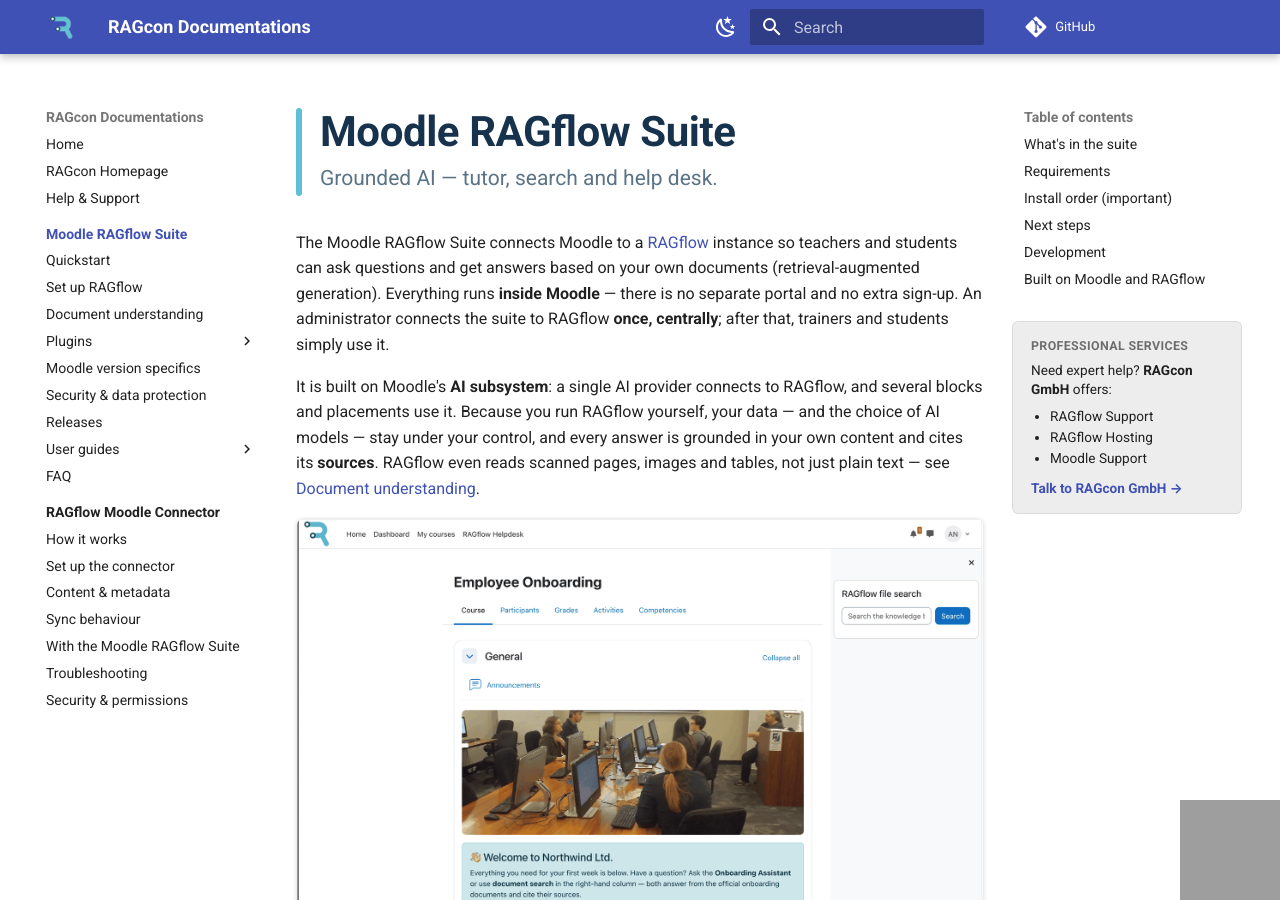
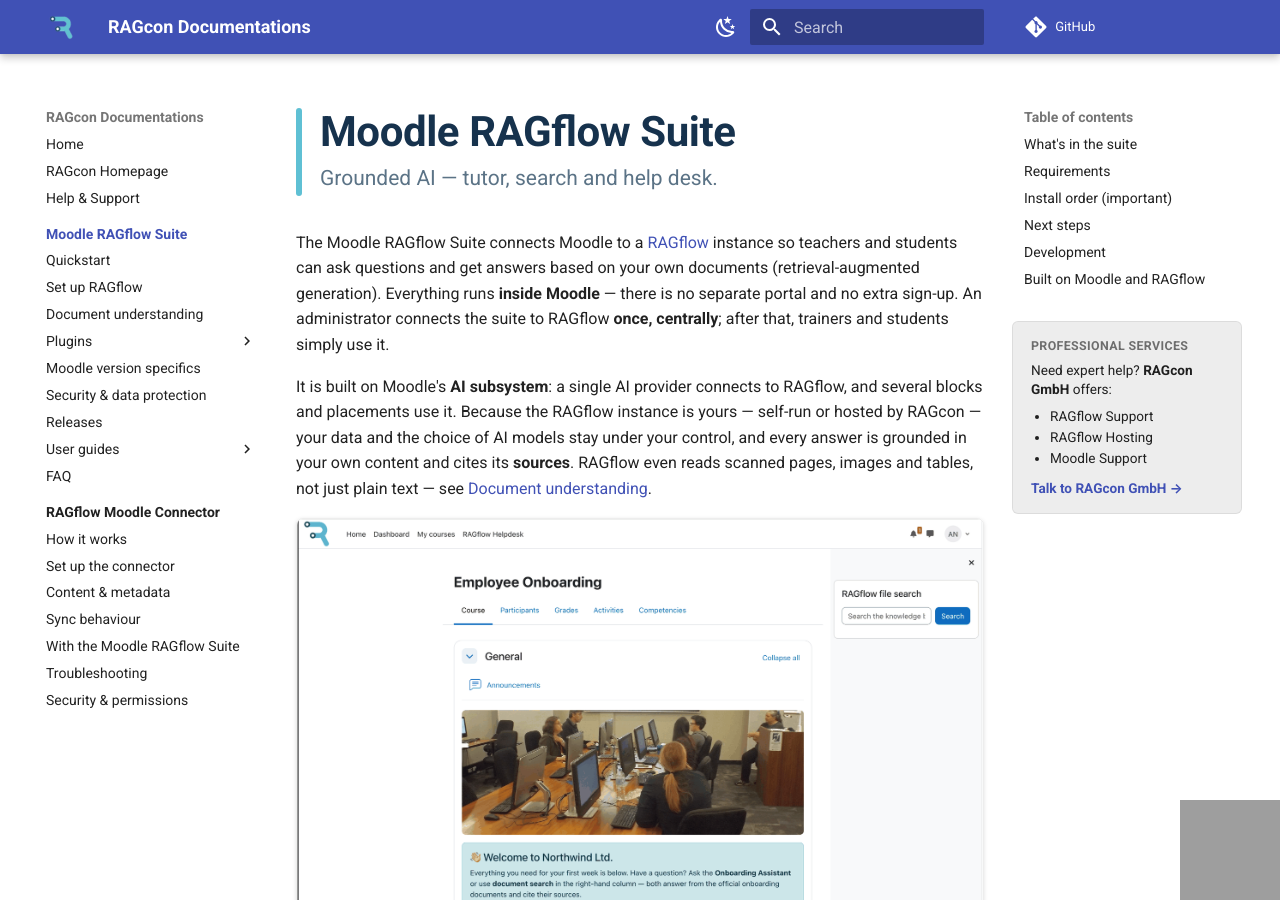
Before and after one commit to ragcon-ai/ragcon-docs, an MkDocs documentation site: the page built from docs/moodle-ragflow/index.md, in a window 1280 px wide and 900 px high. Built offline with MkDocs 1.6.1 and Material for MkDocs 9.7.7, drawn with Linux system fonts in a browser that asks for light colours; comment, search, counter and statistics services are not loaded; grey boxes are pictures that could not be loaded.

Commit message:
docs: don't assume RAGflow is self-hosted (RAGcon also offers hosting)
Reword the suite index intro and the plugin use cases so the RAGflow instance is
'self-run or hosted by RAGcon' rather than assumed self-hosted; the data-control
point is kept. Already-open phrasings (e.g. 'self-hosted or hosted') are unchanged.

```diff
--- a/docs/moodle-ragflow/index.md
+++ b/docs/moodle-ragflow/index.md
@@ -13,8 +13,8 @@
 simply use it.
 
 It is built on Moodle's **AI subsystem**: a single AI provider connects to RAGflow, and several blocks
-and placements use it. Because you run RAGflow yourself, your data — and the choice of AI models — stay
-under your control, and every answer is grounded in your own content and cites its **sources**. RAGflow
+and placements use it. Because the RAGflow instance is yours — self-run or hosted by RAGcon — your data and
+the choice of AI models stay under your control, and every answer is grounded in your own content and cites its **sources**. RAGflow
 even reads scanned pages, images and tables, not just plain text — see
 [Document understanding](document-understanding.md).
 
```
Also changed, not shown: docs/moodle-ragflow/plugins/helpdesk.md (+1 -1 lines), docs/moodle-ragflow/plugins/provider.md (+1 -1 lines), docs/moodle-ragflow/plugins/search.md (+2 -2 lines), docs/moodle-ragflow/plugins/tutor.md (+2 -2 lines).
